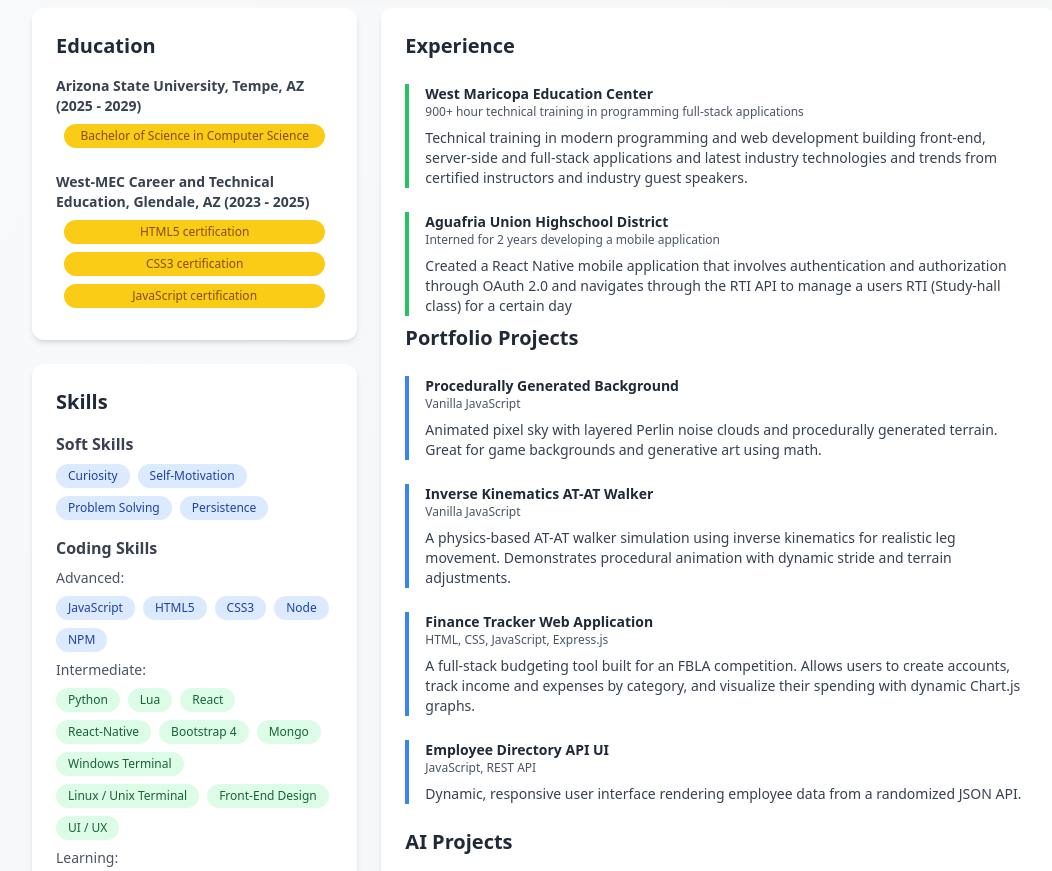
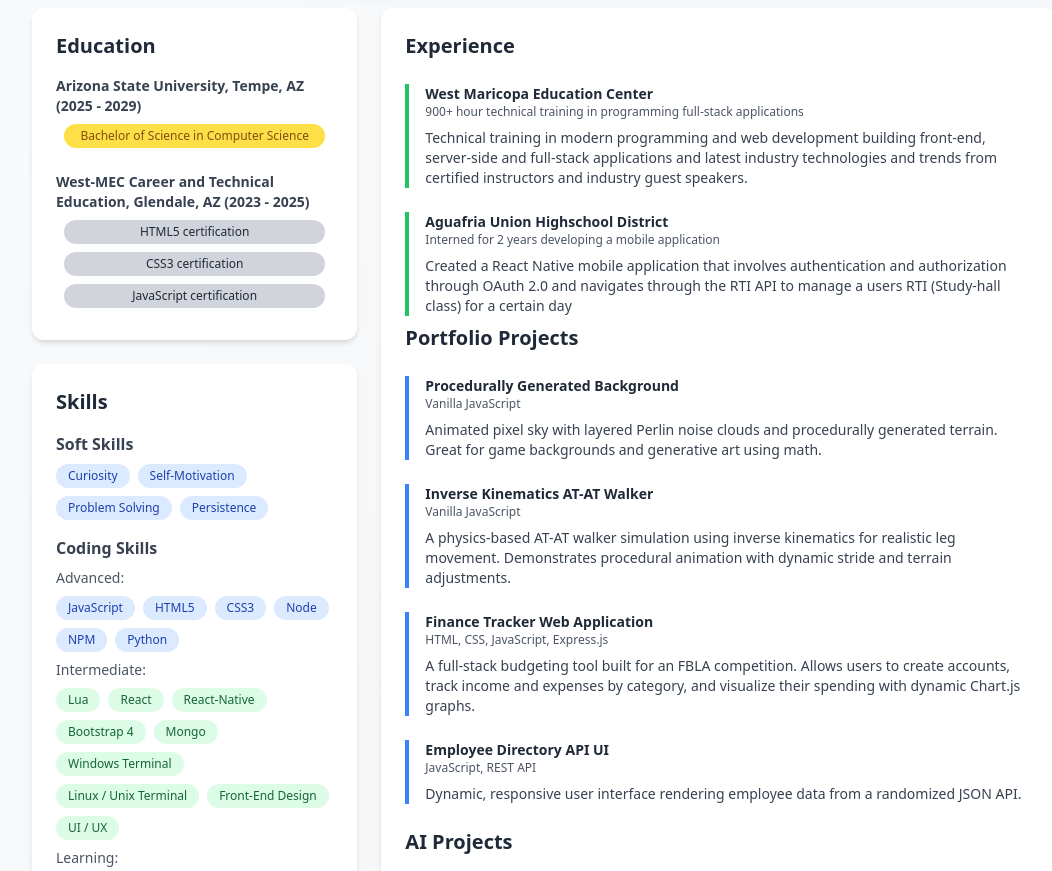
Before and after one commit to Nooneyouknowof/Resume, a plain HTML site: page index.html in a window 1280 px wide. Shown: the part 340-1211 px from the top of the page, without its empty margins (96-1148 px from the left). Drawn offline with nearby package versions, Linux system fonts and the light colour scheme.

Commit message:
Styling updated + fixed some links to externals

```diff
--- a/index.html
+++ b/index.html
@@ -26,7 +26,7 @@
       <!-- Header Section -->
       <header
         class="bg-white rounded-2xl shadow-lg overflow-hidden mb-6 group hover:shadow-xl transition-shadow duration-300">
-        <div class="bg-gradient-to-r from-blue-600 to-blue-800 p-8">
+        <div class="bg-gradient-to-r from-blue-600 to-pink-500 p-8">
           <div class="text-center text-white">
             <h1 class="text-4xl font-bold mb-2">Ethan McNaughton</h1>
             <p class="text-xl text-blue-100">
@@ -49,7 +49,7 @@
                   <span class="block text-white hover:text-blue-200 transition-colors">octaviomcnaughton@gmail.com</span>
                 </a>
                 <!-- Phone -->
-                <a href="tel:xxxxxxx" class="group">
+                <a href="tel:6232626045" class="group">
                   <span class="block text-blue-100 text-sm">Phone</span>
                   <span class="block text-white hover:text-blue-200 transition-colors">(623)-262-6045</span>
                 </a>
@@ -81,7 +81,7 @@
                     Arizona State University, Tempe, AZ (2025 - 2029)
                 </h3>
                 <div class="flex flex-col gap-2 p-2">
-                  <span class="px-3 py-1 bg-yellow-400 text-yellow-800 rounded-full text-xs text-center">
+                  <span class="px-3 py-1 bg-yellow-300 text-yellow-800 rounded-full text-xs text-center">
                     Bachelor of Science in Computer Science
                   </span>
                 </div>
@@ -91,13 +91,13 @@
                   West-MEC Career and Technical Education, Glendale, AZ (2023 - 2025)
                 </h3>
                 <div class="flex flex-col gap-2 p-2">
-                  <span class="px-3 py-1 bg-yellow-400 text-yellow-800 rounded-full text-xs text-center">
+                  <span class="px-3 py-1 bg-gray-300 text-gray-800 rounded-full text-xs text-center">
                     HTML5 certification
                   </span>
-                  <span class="px-3 py-1 bg-yellow-400 text-yellow-800 rounded-full text-xs text-center">
+                  <span class="px-3 py-1 bg-gray-300 text-gray-800 rounded-full text-xs text-center">
                     CSS3 certification
                   </span>
-                  <span class="px-3 py-1 bg-yellow-400 text-yellow-800 rounded-full text-xs text-center">
+                  <span class="px-3 py-1 bg-gray-300 text-gray-800 rounded-full text-xs text-center">
                     JavaScript certification
                   </span>
                 </div>
@@ -140,14 +140,13 @@
                 <span class="px-3 py-1 bg-blue-100 text-blue-800 rounded-full text-xs">
                   NPM
                 </span>
+                <span class="px-3 py-1 bg-blue-100 text-blue-800 rounded-full text-xs">
+                  Python
+                </span>
               </div>
 
               <p class="text-sm text-gray-600 mb-2">Intermediate:</p>
               <div class="flex flex-wrap gap-2 mb-2">
-                <span
-                  class="px-3 py-1 bg-green-100 text-green-800 rounded-full text-xs">
-                  Python
-                </span>
                 <span
                   class="px-3 py-1 bg-green-100 text-green-800 rounded-full text-xs">
                   Lua
@@ -374,7 +373,7 @@
                     <p>Network Operations Manager</p>
                   </div>
                   <div class="flex-1 text-right pr-5">
-                    <a href="">w 623.932.7000 Ext. 7698</a><br>
+                    <a href="tel:6239327000">w 623.932.7000 Ext. 7698</a><br>
                     <a href="mailto:bgabel@aguafria.org">bgabel@aguafria.org</a><br>
                     <a href="https://www.aguafria.org">www.aguafria.org</a><br>
                   </div>
```
